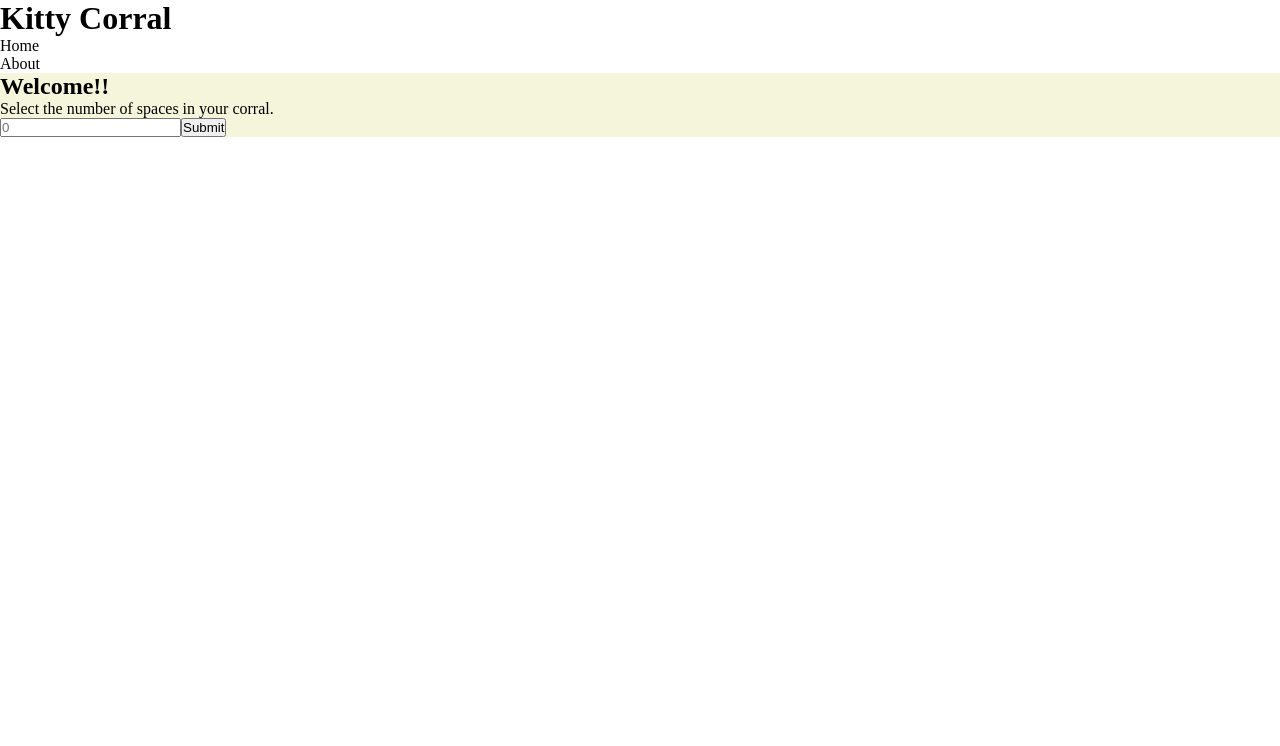
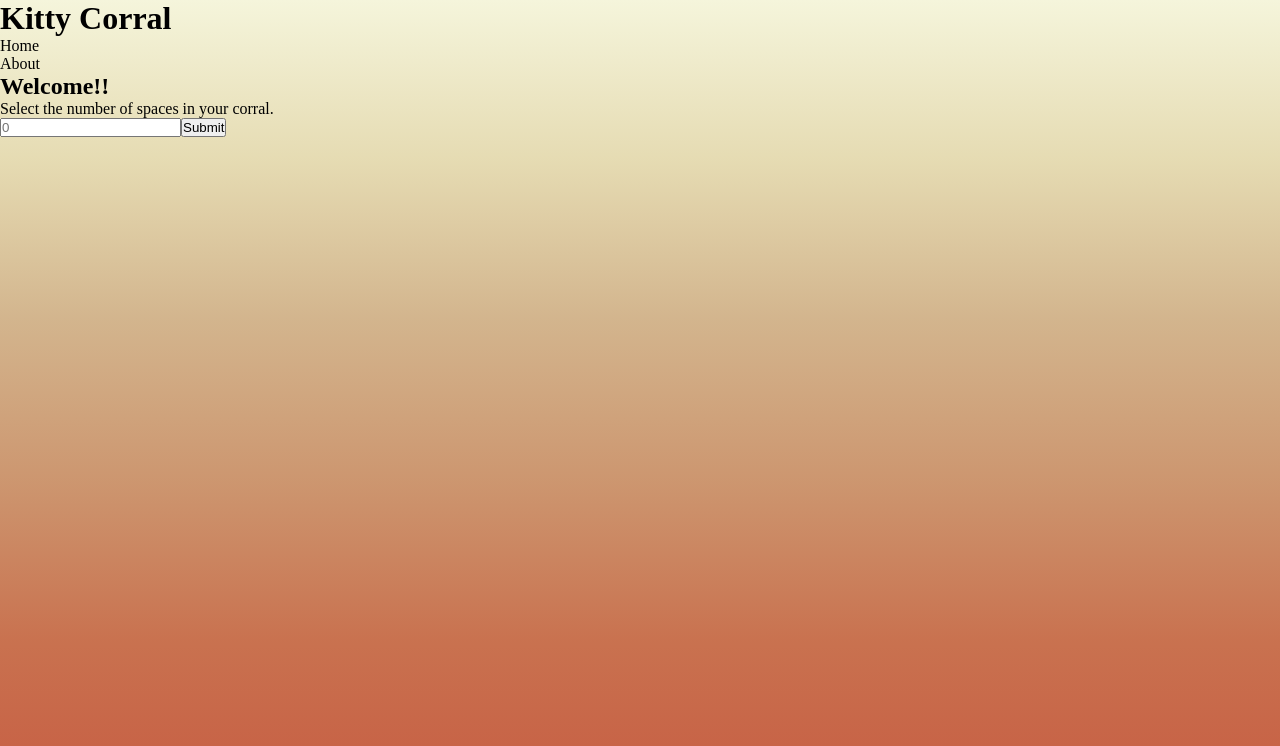
Before and after one commit to franco-ortega/kitty-corral, a Next.js app: page / in a window 1280 px wide. Shown: the top 746 px of the page. Built offline with nearby package versions, Linux system fonts and the light colour scheme.

Commit message:
add gradient to Layout

```diff
--- a/components/home/Home.module.css
+++ b/components/home/Home.module.css
@@ -1,5 +1,5 @@
 .Home {
-  background-color: beige;
+  /* background-color: beige; */
   /* margin-inline: auto; */
   /* padding: 1rem; */
   /* max-width: 20rem; */
--- a/components/layout/Layout.module.css
+++ b/components/layout/Layout.module.css
@@ -1,4 +1,14 @@
 .Layout {
   height: 100vh;
   overflow: auto;
+
+  background-image: linear-gradient(
+    180deg,
+    hsl(60, 56%, 91%),
+    hsl(48, 50%, 80%),
+    hsl(34, 44%, 69%),
+    hsl(25, 48%, 62%),
+    hsl(17, 53%, 55%),
+    hsl(12, 54%, 52%)
+  );
 }
```
